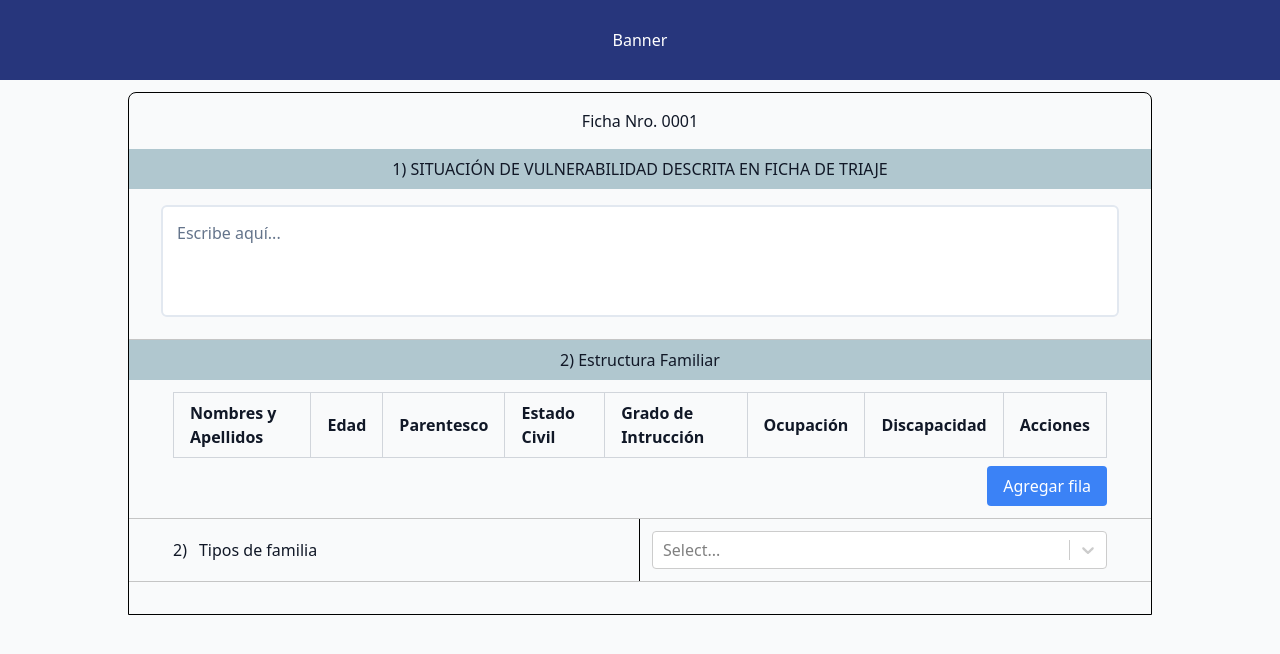
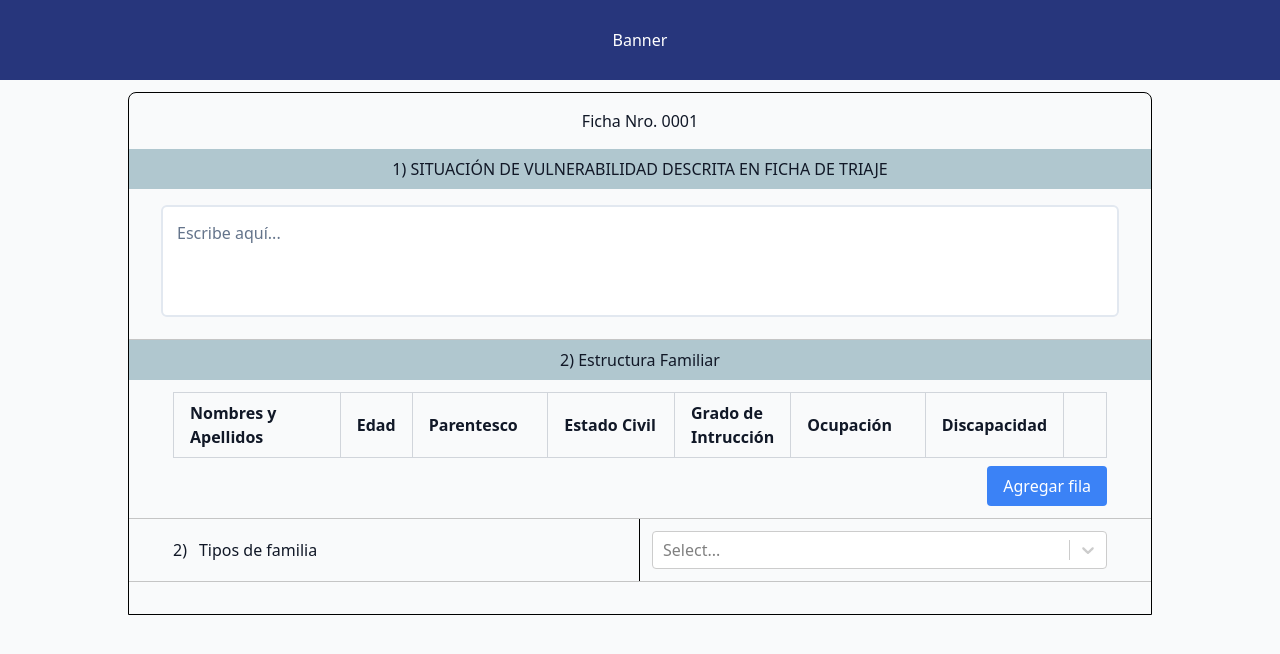
Before and after one commit to MateoRNV/HumanMobilityProject, a React (Vite) app: page /trabajo-social/1 in a window 1280 px wide. Shown: the top 654 px of the page. Built offline with nearby package versions, Linux system fonts and the light colour scheme.

Commit message:
Table width dinamico

```diff
--- a/src/components/Table/Table.jsx
+++ b/src/components/Table/Table.jsx
@@ -43,12 +43,16 @@ export const Table = ({
                 <th
                   key={col.id}
                   className="border border-gray-300 px-4 py-2 text-left"
+                  style={{ width: col.width || "auto" }}
                 >
                   {col.header}
                 </th>
               ))}
             {canDeleteRows && (
-              <th className="border border-gray-300 px-4 py-2">Acciones</th>
+              <th
+                style={{ width: "8%" }}
+              >
+              </th>
             )}
           </tr>
         </thead>
@@ -61,6 +65,7 @@ export const Table = ({
                     <td
                       key={col.id}
                       className="border border-gray-300 px-4 py-2"
+                      style={{ width: col.width || "auto" }}
                     >
                       <input
                         type="text"
--- a/src/schema/socialWork.json
+++ b/src/schema/socialWork.json
@@ -29,12 +29,20 @@
           "type": "table",
           "columns": [
             { "id": "name", "header": "Nombres y Apellidos", "width": "20%" },
-            { "id": "age", "header": "Edad", "width": "10%" },
+            { "id": "age", "header": "Edad", "width": "7%" },
             { "id": "relationship", "header": "Parentesco", "width": "15%" },
-            { "id": "marital_status", "header": "Estado Civil", "width": "15%" },
-            { "id": "education_level", "header": "Grado de Intrucción", "width": "15%" },
+            {
+              "id": "marital_status",
+              "header": "Estado Civil",
+              "width": "15%"
+            },
+            {
+              "id": "education_level",
+              "header": "Grado de Intrucción",
+              "width": "12%"
+            },
             { "id": "occupation", "header": "Ocupación", "width": "15%" },
-            { "id": "disability", "header": "Discapacidad", "width": "15%" }
+            { "id": "disability", "header": "Discapacidad", "width": "10%" }
           ],
           "allowAddRows": true,
           "canDeleteRows": true,
```
